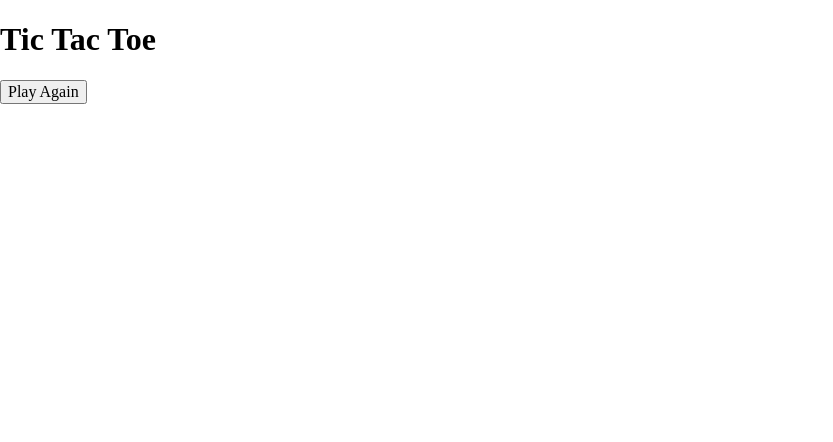
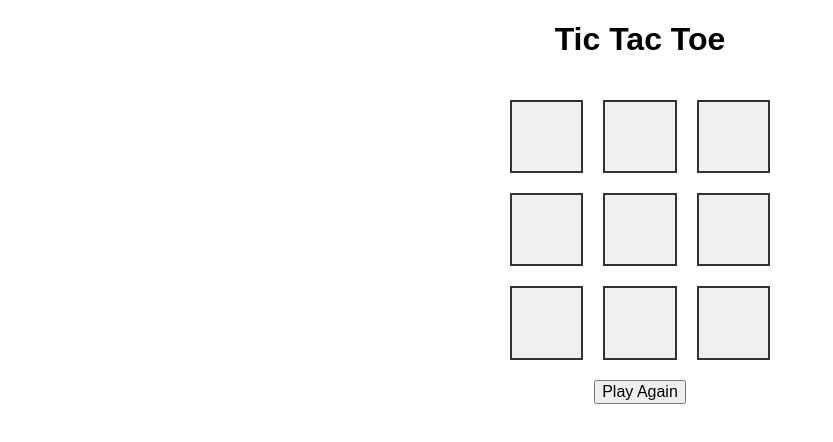
Before and after one commit to Auvancee/BCIT-TicTacToeJS, a plain HTML site: page index.html in a window 1280 px wide. Shown: the whole page, without its empty margins (0-833 px from the left). Drawn offline with Linux system fonts and the light colour scheme.

Commit message:
CSS Files done and initialized.

```diff
--- a/index.html
+++ b/index.html
@@ -17,12 +17,13 @@
 </head>
     <body>
         <main>
+                <section class="GameContainter">
                     <!-- [1] Title Screen W/ Winner Message -->
                     <h1>Tic Tac Toe</h1>
                     <h2 id="winnerMessage" style="display: none;"></h2> <!-- [1.2] Winner Message (Displayed W/ Javascript) -->
 
                     <!-- [2] 3x3 TicTacToe Grid -->
-                <section class="grid">
+                    <article class="grid">
                         <div class="cell" id="cell-0"></div>
                         <div class="cell" id="cell-1"></div>
                         <div class="cell" id="cell-2"></div>
@@ -32,10 +33,11 @@
                         <div class="cell" id="cell-6"></div>
                         <div class="cell" id="cell-7"></div>
                         <div class="cell" id="cell-8"></div>
-                </section>
+                    </article>
 
                     <!--[3] Button To Play Again -->
                     <button id="resetButton" onclick="resetGame()">Play Again</button> <!-- Reset button -->
+                </section>
         </main>
 
     </body>
--- a/style.css
+++ b/style.css
@@ -0,0 +1,39 @@
+/* [0] Fonts & Basic Initialization */
+
+body {
+    font-family: Arial, sans-serif;
+}
+
+.GameContainter {
+    display: flex;
+    flex-direction: column;
+    align-items: center;
+}
+
+h1, h2 {
+    text-align: center;
+}
+
+.grid {
+    display: grid;
+    grid-template-columns: repeat(3, 1fr);
+    grid-template-rows: repeat(3, 1fr);
+    gap: 20px;
+    width: 300px;
+    height: 300px;
+    padding: 20px;
+}
+
+.cell {
+    display: flex;
+    align-items: center;
+    justify-content: center;
+    font-size: 2rem;
+    background-color: #f0f0f0;
+    border: 2px solid #333;
+    cursor: pointer;
+}
+
+#resetButton {
+    align-items: center;
+}
```
Lines whose indentation alone changed are shown as unchanged.
